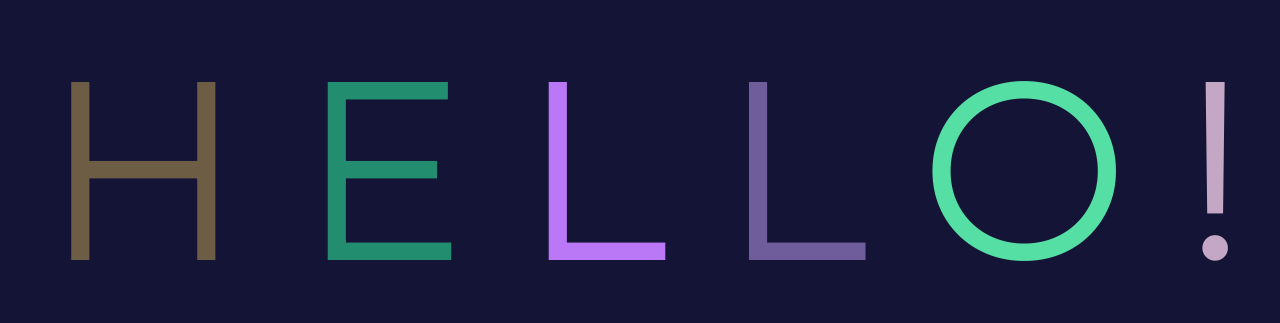
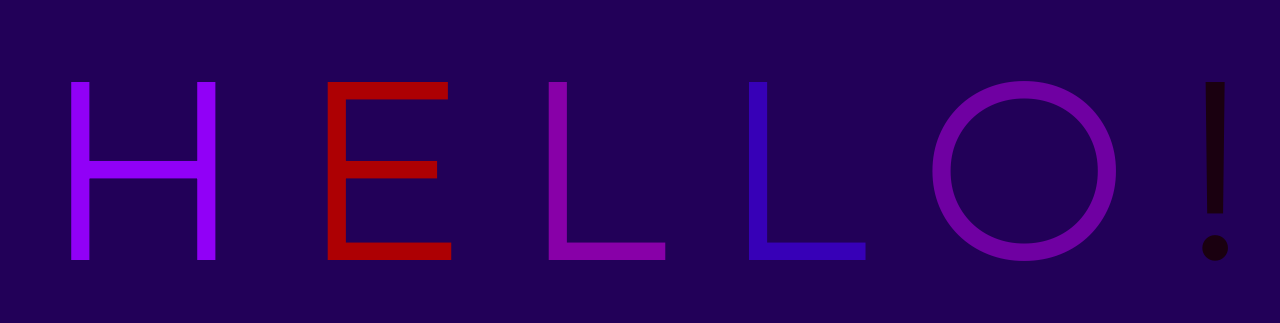
Before and after one commit to TC999999/AnimatedTextGitDemo, a plain HTML site: page index.html in a window 1280 px wide. Shown: the part 234-557 px from the top of the page. Drawn offline with Linux system fonts and the light colour scheme.

Commit message:
restrict colors to purples

```diff
--- a/app.css
+++ b/app.css
@@ -3,7 +3,7 @@ body {
   justify-content: center;
   align-items: center;
   height: 100vh;
-  background-color: rgb(20, 20, 54);
+  background-color: rgb(34, 0, 88);
 }
 
 h1 {
--- a/app.js
+++ b/app.js
@@ -1,6 +1,6 @@
 function randomRGB() {
   const r = Math.floor(Math.random() * 256);
-  const g = Math.floor(Math.random() * 256);
+  const g = 0;
   const b = Math.floor(Math.random() * 256);
   return `rgb(${r}, ${g}, ${b})`;
 }
```
